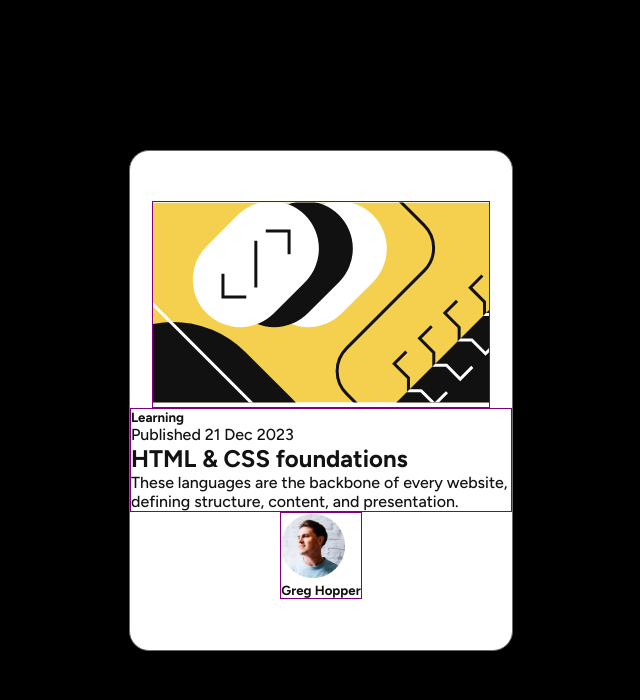
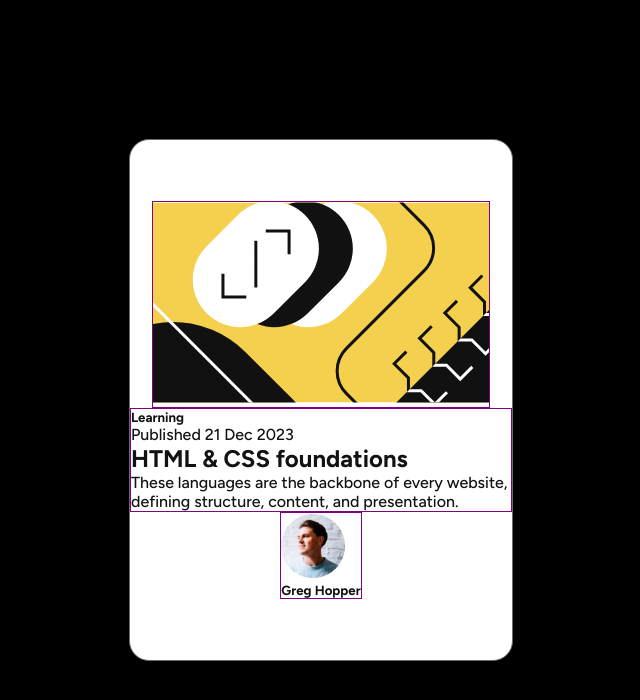
Before and after one commit to aadiisk21/blog-preview-card-main, a website built with Vite: page index.html in a window 1280 px wide. Shown: the whole page, without its empty margins (319-959 px from the left). Built offline with nearby package versions, Linux system fonts and the light colour scheme.

Commit message:
adjusting min-max height and width

```diff
--- a/src/style.css
+++ b/src/style.css
@@ -36,14 +36,14 @@ body {
 }
 
 .card {
-  /* width: 384px;
-  height: 522px; */
-  width: 100%;
+  width: 384px;
+  height: 522px;
+  /* width: 100%;
   height: auto;
   max-width: 384px;
   min-width: 327px;
   max-height: 522px;
-  min-height: 501px;
+  min-height: 501px; */
   display: flex;
   justify-content: center;
   align-items: center;
```
